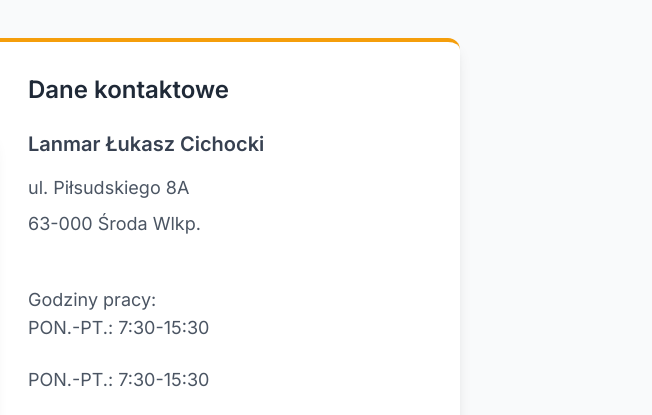
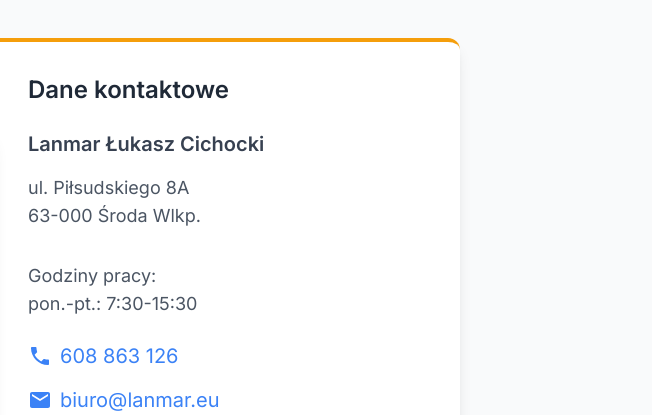
Before and after one commit to SzymonZaj/szymonzaj.github.io, a plain HTML site: page index.html in a window 1280 px wide. Shown: the part 2446-2861 px from the top of the page, 628-1280 px from the left. Drawn offline with nearby package versions, Linux system fonts and the light colour scheme.

Commit message:
Update index.html

```diff
--- a/index.html
+++ b/index.html
@@ -287,10 +287,8 @@
                     <div class="md:w-1/2 w-full text-center md:text-left">
                         <h3 class="text-2xl font-semibold text-secondary mb-6">Dane kontaktowe</h3>
                         <p class="text-xl font-semibold text-gray-700 mb-4">Lanmar Łukasz Cichocki</p>
-                        <p class="text-lg text-gray-600 mb-2">ul. Piłsudskiego 8A</p>
-                        <p class="text-lg text-gray-600 mb-6">63-000 Środa Wlkp.</p> </br>
-                        <p class="text-lg text-gray-600 mb-6">Godziny pracy:</br>PON.-PT.: 7:30-15:30</p>
-                        <p class="text-lg text-gray-600 mb-6">PON.-PT.: 7:30-15:30</p>
+                        <p class="text-lg text-gray-600 mb-2">ul. Piłsudskiego 8A</br>63-000 Środa Wlkp.</p></br>
+                        <p class="text-lg text-gray-600 mb-6">Godziny pracy:</br>pon.-pt.: 7:30-15:30</p>
 
                         <div class="flex flex-col items-center md:items-start space-y-4 mb-8">
                             <a href="tel:608863126" class="flex items-center text-primary hover:text-blue-700 transition duration-300 text-xl font-medium">
```
